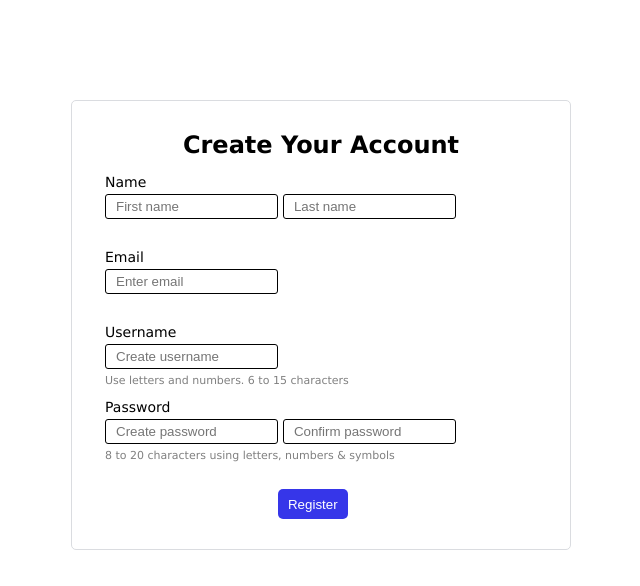
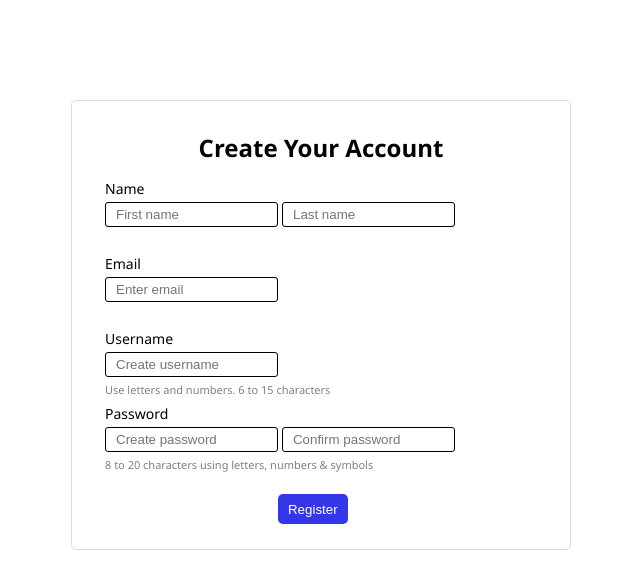
Before and after one commit to Justin-Thomas-Sebastian/form-validator, a plain HTML site: page index.html in a window 1280 px wide. Shown: the whole page, without its empty margins (319-959 px from the left). Drawn offline with Linux system fonts and the light colour scheme.

Commit message:
changed font

```diff
--- a/style.css
+++ b/style.css
@@ -6,7 +6,7 @@
 }
 
 body {
-    font-family: Verdana, Geneva, Tahoma, sans-serif;
+    font-family:'Segoe UI', Tahoma, Geneva, Verdana, sans-serif;
 }
 
 /* Form Elements */
```
